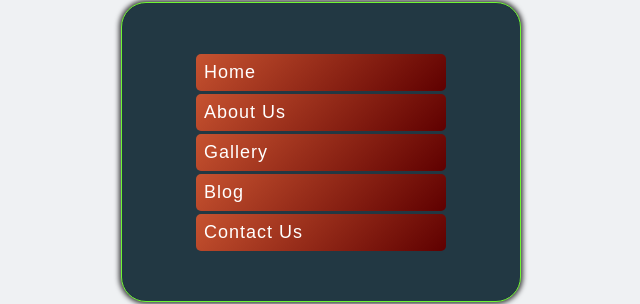
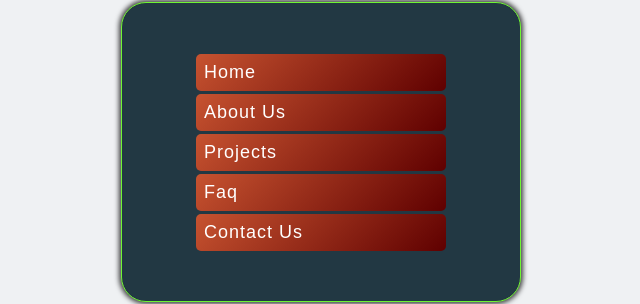
Before and after one commit to QuentinTheBard/EFI_JavaScript, a React (Create React App) app: page / in a window 1280 px wide. Shown: the part 402-706 px from the top of the page, without its empty margins (319-959 px from the left). Built offline with nearby package versions, Linux system fonts and the light colour scheme.

Commit message:
Gallery now is projects & Blog is Faq

```diff
--- a/src/components/menu.js
+++ b/src/components/menu.js
@@ -12,8 +12,8 @@ function Menu() {
                 <ul>
                     <li><a href="">Home</a></li>
                     <li><a href="">About Us</a></li>
-                    <li><a href="">Gallery</a></li>
-                    <li><a href="">Blog</a></li>
+                    <li><a href="">Projects</a></li>
+                    <li><a href="">Faq</a></li>
                     <li><a href="">Contact Us</a></li>
                 </ul>
             </div>
```
